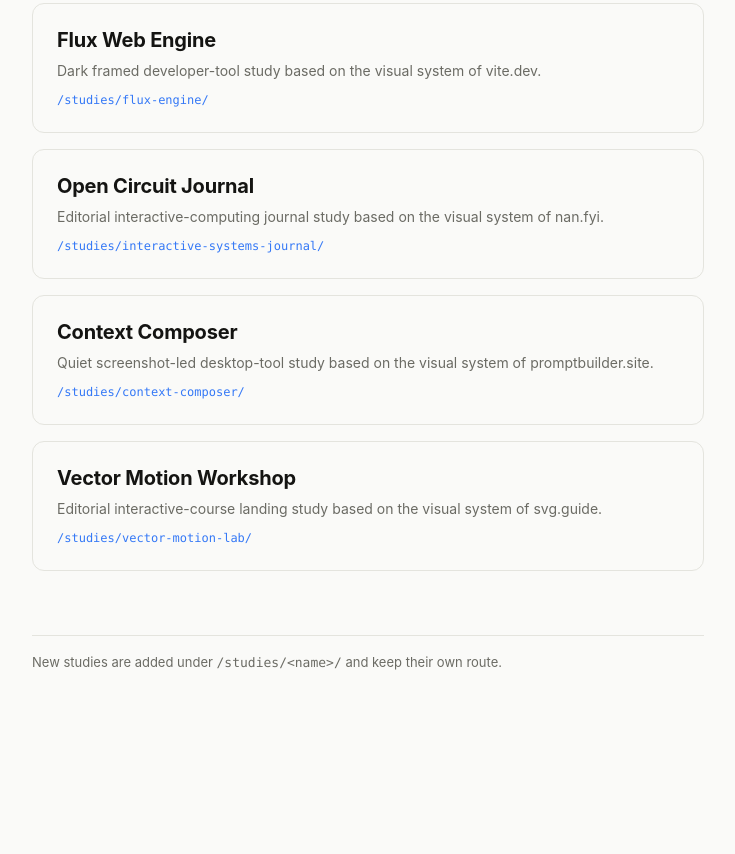
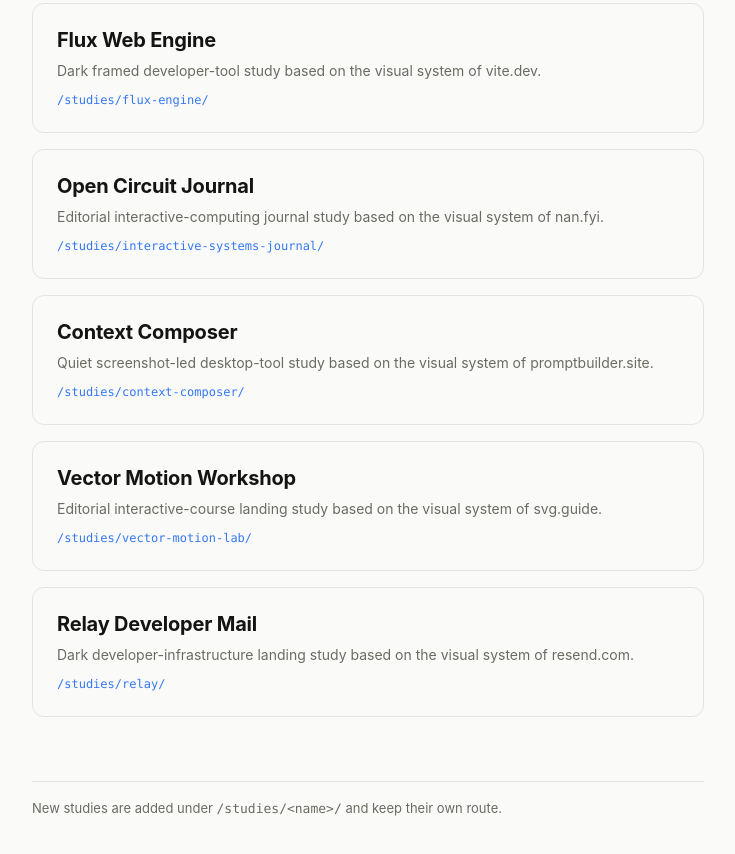
Before and after one commit to DipanNama/landing-ui-studies, a plain HTML site: page index.html in a window 1280 px wide. Shown: the part 1037-1891 px from the top of the page, without its empty margins (272-1007 px from the left). Before the commit the page ends 1805 px from the top, so only its background shows below. Drawn offline with Linux system fonts and the light colour scheme.

Commit message:
Add Relay Developer Mail section to index.html

```diff
--- a/index.html
+++ b/index.html
@@ -75,6 +75,11 @@ code{font:13px ui-monospace,SFMono-Regular,Menlo,monospace}
 <p>Editorial interactive-course landing study based on the visual system of svg.guide.</p>
 <span class="route">/studies/vector-motion-lab/</span>
 </a>
+<a class="study" href="/studies/relay/">
+<h2>Relay Developer Mail</h2>
+<p>Dark developer-infrastructure landing study based on the visual system of resend.com.</p>
+<span class="route">/studies/relay/</span>
+</a>
 </main>
 <footer>New studies are added under <code>/studies/&lt;name&gt;/</code> and keep their own route.</footer>
 </div>
```
